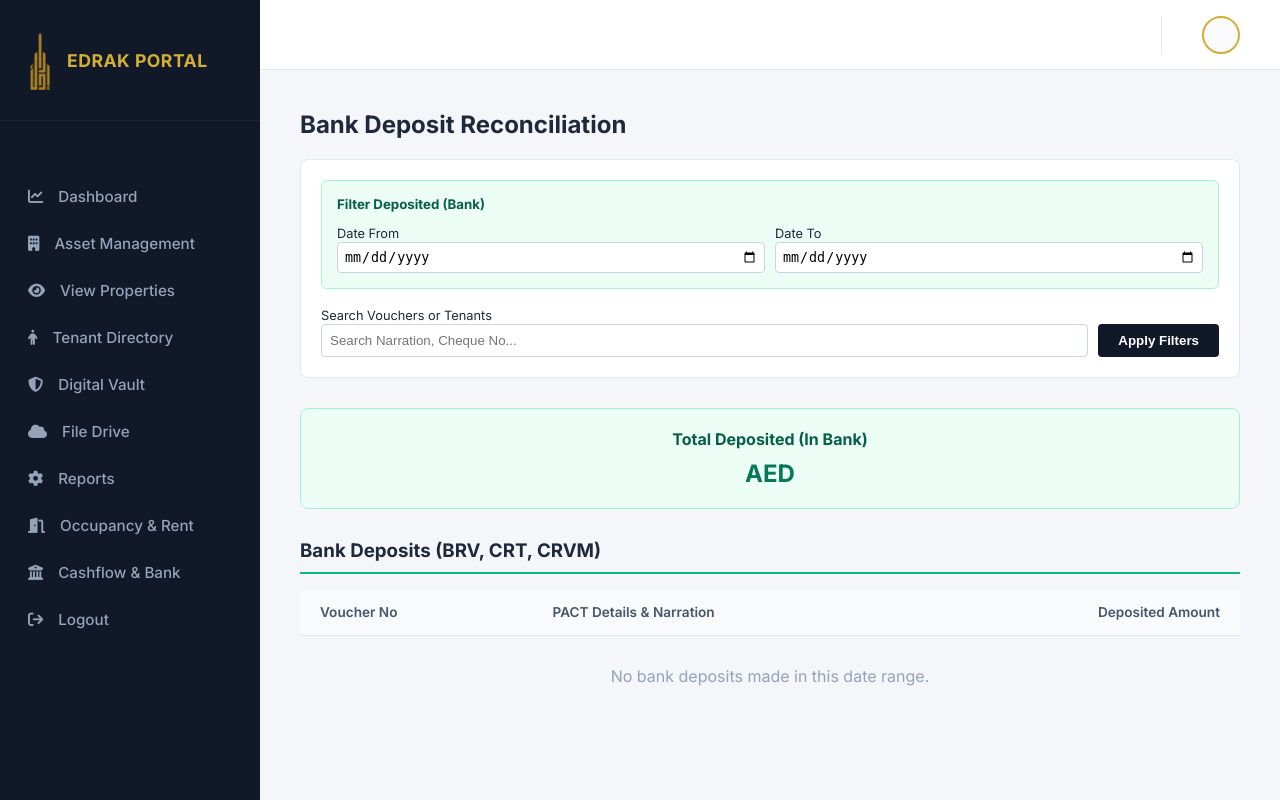
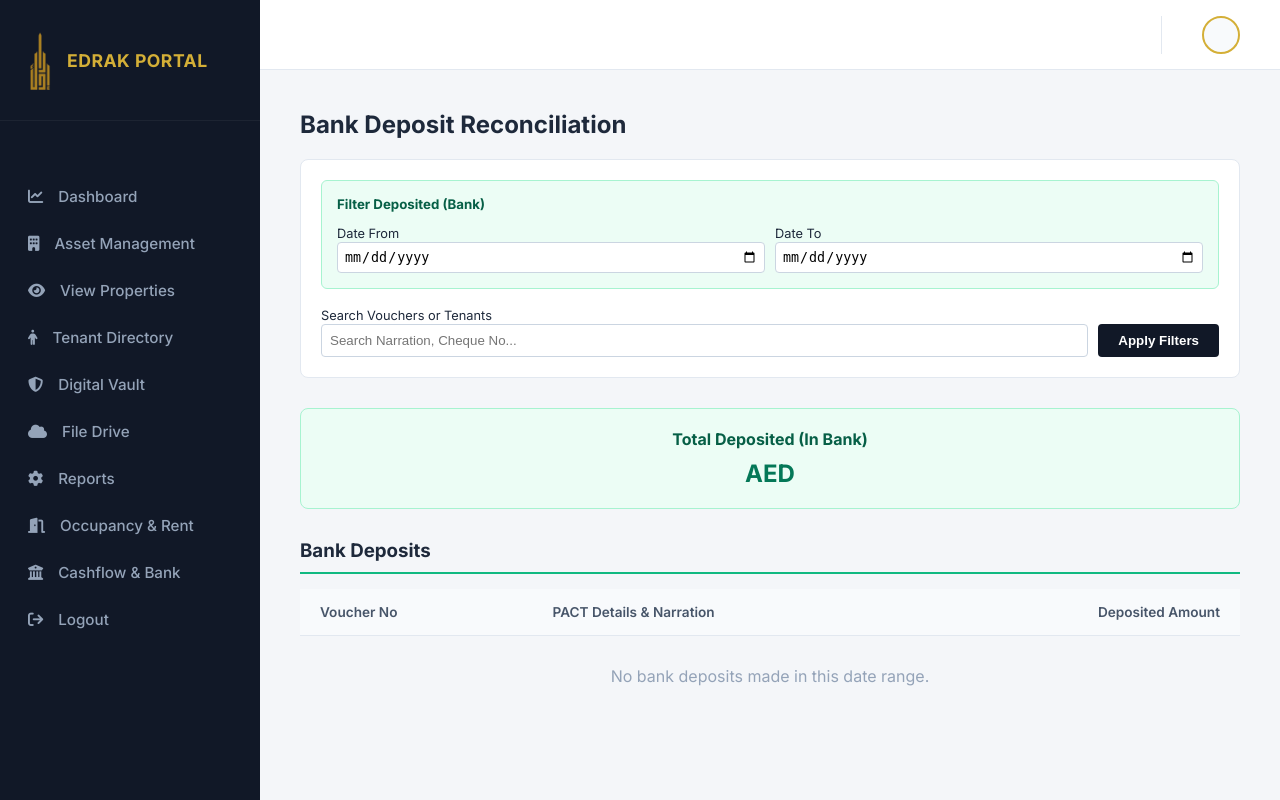
Before and after one commit to zubair-sowrab/real_estate_mgmt_ai, a Django app: template realestate/templates/realestate/cashflow.html in a window 1280 px wide. Run offline with Django 5.2, Linux system fonts and the light colour scheme; the template is opened without the code that fills it, so the values that code supplies are empty.

Commit message:
Update cashflow.html

```diff
--- a/realestate/templates/realestate/cashflow.html
+++ b/realestate/templates/realestate/cashflow.html
@@ -119,7 +119,7 @@
 </div>
 
 <!-- MODERN GRID LEDGER -->
-<h3 style="color: var(--text-main); border-bottom: 2px solid #10b981; padding-bottom: 10px; margin-bottom: 15px;">Bank Deposits (BRV, CRT, CRVM)</h3>
+<h3 style="color: var(--text-main); border-bottom: 2px solid #10b981; padding-bottom: 10px; margin-bottom: 15px;">Bank Deposits</h3>
 
 <div class="ledger-container">
     <div class="deposit-header">
```
